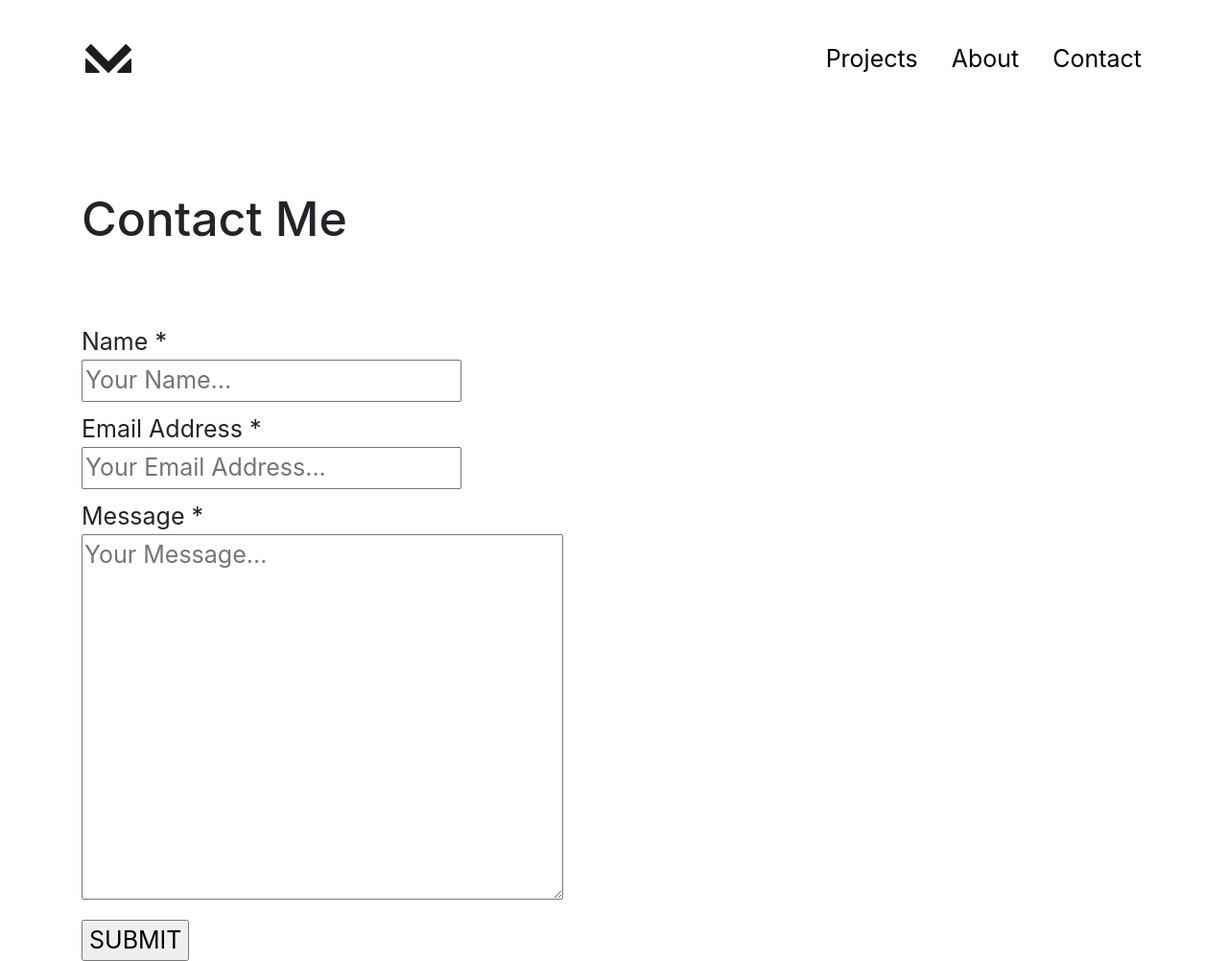
After one commit to mirkodagnese/mirkodagnese.github.io, a PHP site: page /contact.html in a window 1280 px wide. The commit adds this page. Shown: the whole page at 96% size. Run offline with PHP 8.4, Linux system fonts and the light colour scheme.

Commit message:
Aggiunte pagine about e contact. Navbar funzionante. Achor point centrato.

```diff
--- /dev/null
+++ b/contact.html
@@ -0,0 +1,69 @@
+<!DOCTYPE html>
+<html lang="en">
+<head>
+<meta charset="UTF-8">
+<meta http-equiv="X-UA-Compatible" content="IE=edge">
+<meta name="viewport" content="width=device-width, initial-scale=1">
+<title>Mirko D'Agnese</title>
+<!-- Bootstrap -->
+<link href="css/bootstrap-4.4.1.css" rel="stylesheet">
+<link href="css/myStyle.css" rel="stylesheet" type="text/css">
+<link rel="preconnect" href="https://fonts.gstatic.com">
+<link href="https://fonts.googleapis.com/css2?family=Asap:ital,wght@0,400;0,500;0,600;0,700;1,400;1,500;1,600;1,700&display=swap" rel="stylesheet">
+</head>
+<body>
+<!-- body code goes here -->
+
+<!-- navbar code goes here -->
+
+  <nav id="myLogo" class="navbar navbar-expand-lg navbar-light bg-light">
+  <div class="container-fluid"><a class="navbar-brand" href="#"><img class="navbar-logo" src="img/logo.svg" alt="Mirko D'Agnese"></a>
+  <button class="navbar-toggler" type="button" data-toggle="collapse" data-target="#navbarSupportedContent" aria-controls="navbarSupportedContent" aria-expanded="false" aria-label="Toggle navigation">
+    <span class="navbar-toggler-icon"></span>
+  </button>
+
+  <div class="collapse navbar-collapse" id="navbarSupportedContent">
+    <ul class="navbar-nav">
+      <li class="nav-item"> <a class="nav-link" aria-current="page" href="index.html" style="float: right">
+          <mark>Projects</mark>
+          </a></li>
+        <li class="nav-item"> <a class="nav-link" href="about.html" style="float: right">
+          <mark>About</mark>
+          </a> </li>
+        <li class="nav-item"> <a class="nav-link" href="contact.html" style="padding-right: 0px!important; float: right">
+          <mark>Contact</mark>
+          </a> </li>
+     </ul>
+    </div>
+	  </div>
+</nav>
+
+<!-- form code goes here -->
+<div class="container-fluid">
+
+	<h2 style="margin-bottom: 80px">Contact Me</h2>
+<form action="">
+  <div>Name *</div>
+  <div>
+    <input type="text" placeholder="Your Name..." required>
+  </div>
+  <div class="space-top" style="margin-top: 10px">Email Address *</div>
+  <div>
+    <input type="email" placeholder="Your Email Address...">
+  </div>
+  <div class="space-top" style="margin-top: 10px">Message *</div>
+  <textarea name="" id="" cols="30" rows="10" placeholder="Your Message..."></textarea>
+  <div>
+    <input type="submit" class="space-top" style="margin-top: 10px" value="SUBMIT">
+  </div>
+</form>
+</div>
+
+<!-- jQuery (necessary for Bootstrap's JavaScript plugins) -->
+<script src="js/jquery-3.4.1.min.js"></script>
+
+<!-- Include all compiled plugins (below), or include individual files as needed -->
+<script src="js/popper.min.js"></script>
+<script src="js/bootstrap-4.4.1.js"></script>
+</body>
+</html>
--- a/css/myStyle.css
+++ b/css/myStyle.css
@@ -7,8 +7,8 @@ html, body {
 }
 
 .container-fluid {
-  padding-left: 80px;
-  padding-right: 80px;
+  padding-left: 80px!important;
+  padding-right: 80px!important;
 }
 
 .navbar {
@@ -134,3 +134,10 @@ hr {
 	width: 100%;
 	height: 100%;
 }
+
+
+#img_wrap {
+    width: 100%;
+	height: 100%;
+	display: block;
+}
```
Also changed, not shown: about.html (added, +65 -0 lines), custom-header.html (added, +49 -0 lines), index.html (+21 -14 lines), js/custom-header.js (added, +7 -0 lines), img/mirkodagnesem.jpg (added), 1 other file.
